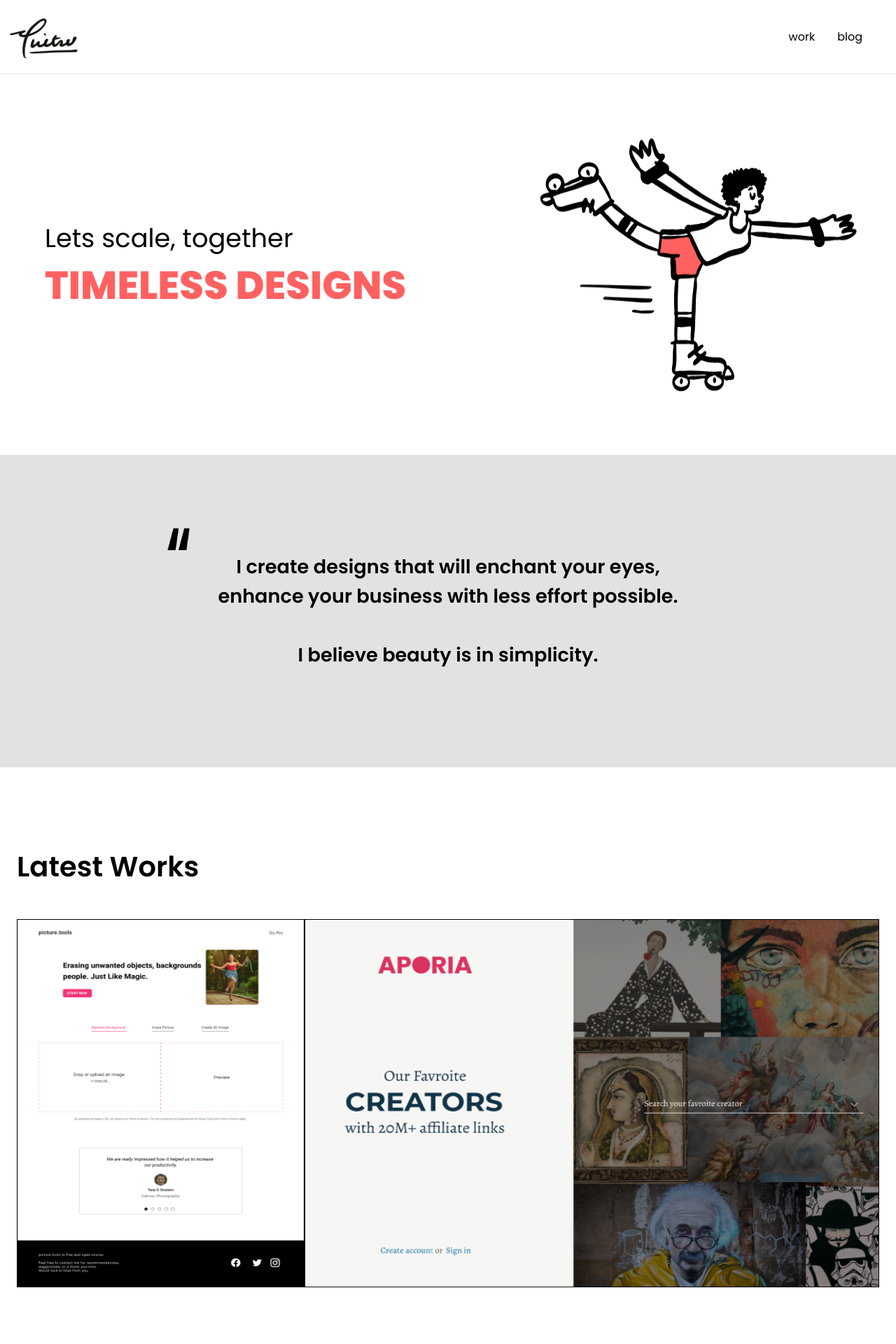
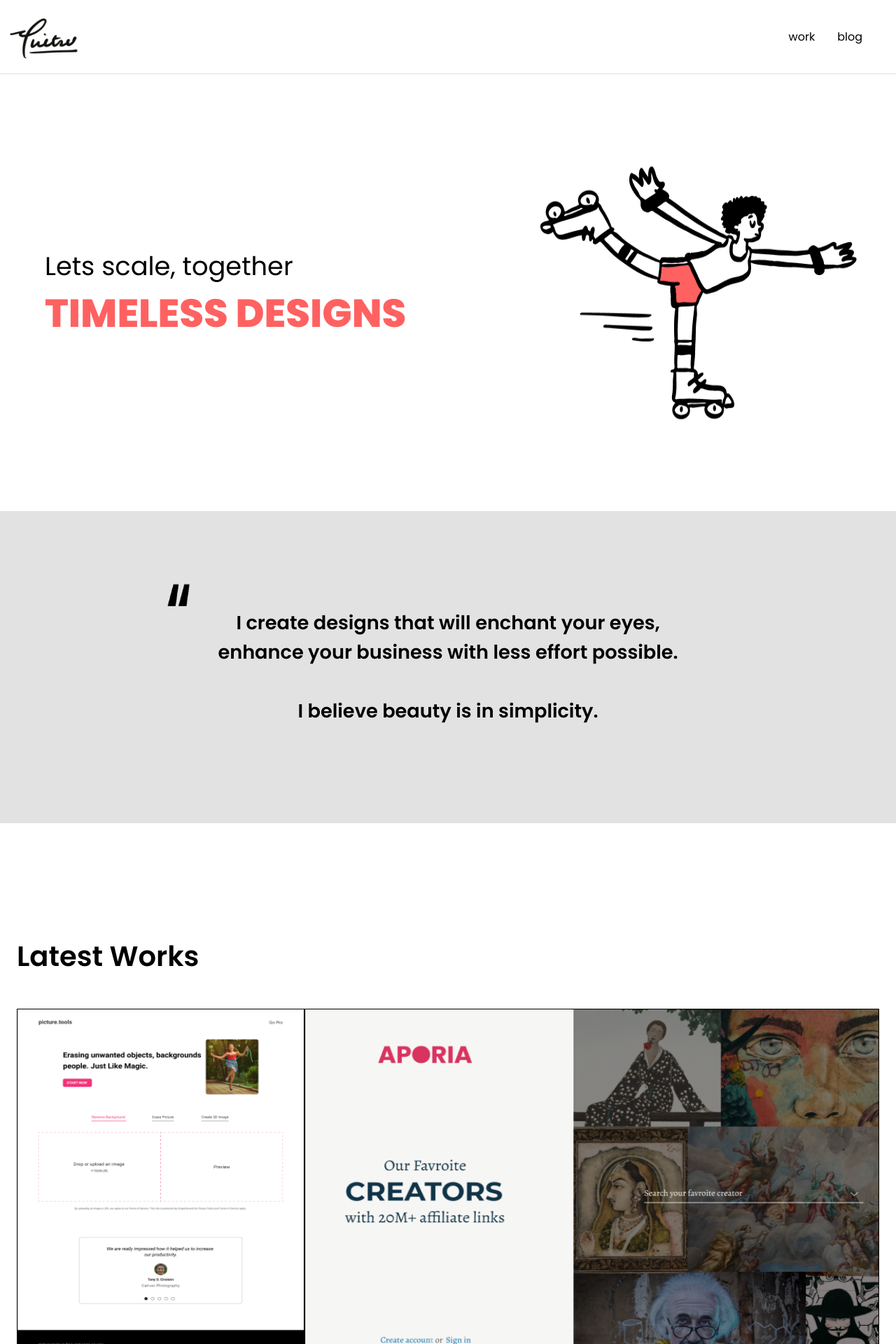
Before and after one commit to chitru/schitruv4, a Next.js app: page / in a window 1280 px wide. Shown: the top 1920 px of the page at 70% size. Built offline with nearby package versions, Linux system fonts and the light colour scheme.

Commit message:
solving slider issue

```diff
--- a/styles/globals.css
+++ b/styles/globals.css
@@ -67,7 +67,7 @@ header {
 .hero {
   display: grid;
   grid-template-columns: 1fr 1fr;
-  padding: 4.5rem 2rem;
+  padding: 7rem 2rem;
   align-items: center;
   line-height: 3.7rem;
 }
@@ -115,7 +115,7 @@ header {
 
 /* Latest works */
 .latest-work {
-  padding: 7rem 1.5rem;
+  padding: 10rem 1.5rem 15rem;
 }
 
 .latest-work__images {
@@ -257,12 +257,12 @@ header {
   top: 50%;
   right: 0;
   position: fixed;
-  transform: translateX(-390%);
+  /* transform: translateX(-390%); */
 }
 
 .prev {
   top: 50%;
   left: 0;
   position: fixed;
-  transform: translateX(390%);
+  /* transform: translateX(390%); */
 }
```
